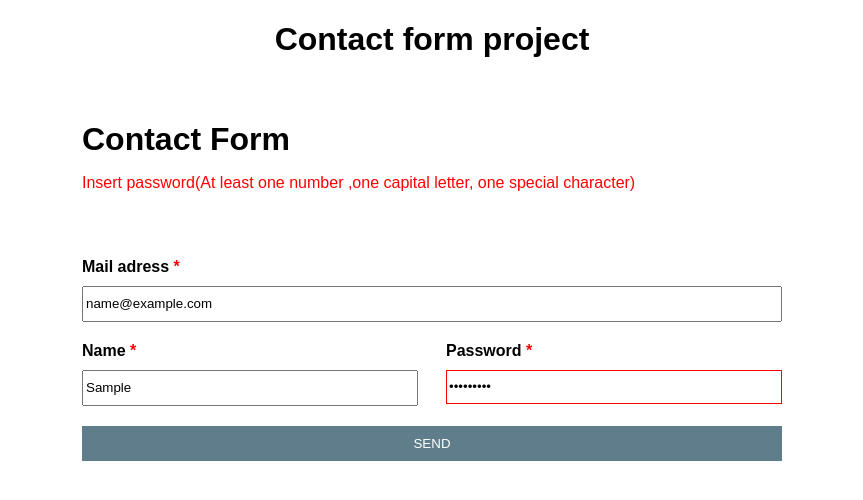
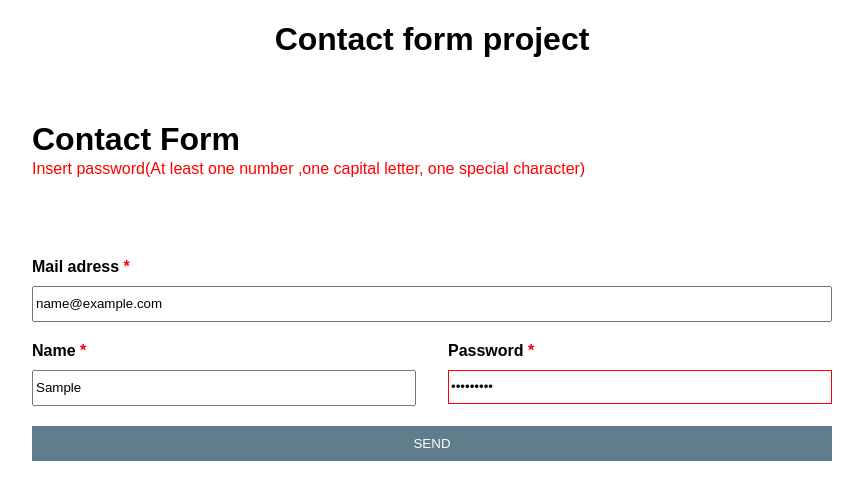
Before and after one commit to ocebeki/Validation, a plain HTML site: page index.html in a window 1280 px wide. Both pictures are taken after typing "name@example.com", "Sample", "Sample123" into the empty fields and a click on the button "SEND". Shown: the whole page, without its empty margins (208-1071 px from the left). Drawn offline with Linux system fonts and the light colour scheme.

Commit message:
Add files via upload

```diff
--- a/style.css
+++ b/style.css
@@ -10,7 +10,7 @@ body {
     margin: auto;
     text-align: left;
     position: relative;
-    padding: 20px 50px;
+    padding: 20px 0;
 }
 .formWrapper h1 {
     margin-bottom: 90px;
@@ -40,8 +40,6 @@ body {
     position: relative;
     outline: none;
 }
-
-
 
 label {
     font-weight: bold;
@@ -94,7 +92,7 @@ button:hover {
 }
 .form-errors {
     position: absolute;
-    top: 78px;
+    top: 64px;
     text-align: left;
 }
 @media (max-width:356px){
```
